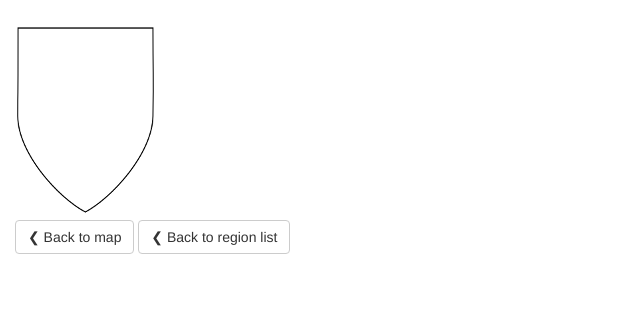
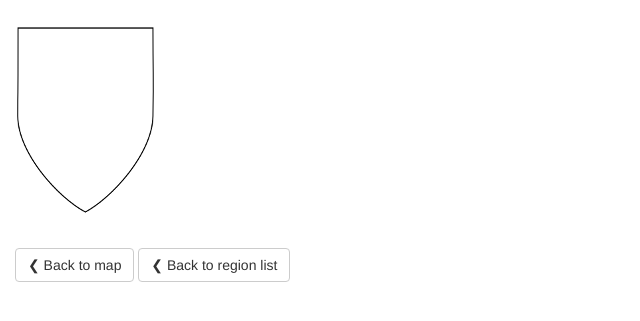
Before and after one commit to kelvan/ausgsteckt, a Django app: template ausgsteckt/buschenschank/templates/buschenschank/region_detail.html in a window 1280 px wide. Shown: the top 321 px of the page, without its empty margins (0-640 px from the left). Run offline with Django 3.2, Linux system fonts and the light colour scheme; the template is opened without the code that fills it, so the values that code supplies are empty; some libraries are stand-ins or nearby versions.

Commit message:
Add margin-bottom to region image

```diff
--- /dev/null
+++ b/ausgsteckt/ausgsteckt/static/css/main.css
@@ -0,0 +1,3 @@
+.img_region {
+  margin-bottom: 2em;
+}
--- a/ausgsteckt/ausgsteckt/templates/base.html
+++ b/ausgsteckt/ausgsteckt/templates/base.html
@@ -1,4 +1,4 @@
-{% load staticfiles template_check %}
+{% load static template_check %}
 
 <html>
   <head>
--- a/ausgsteckt/buschenschank/templates/buschenschank/region_detail.html
+++ b/ausgsteckt/buschenschank/templates/buschenschank/region_detail.html
@@ -6,7 +6,7 @@
   <h1>{{ region.name }}{% if user.is_staff %} [<a href="{{ region.get_admin_url }}">Admin</a>]{% endif %}</h1>
   <div class="container-fluid">
     <div class="row">
-      <div class="col-xs-2 col-md-2">
+      <div class="col-xs-2 col-md-2 img_region">
         {% if region.region_image %}
           <img src="{{ region.region_image.details.url }}"></img>
         {% else %}
```
